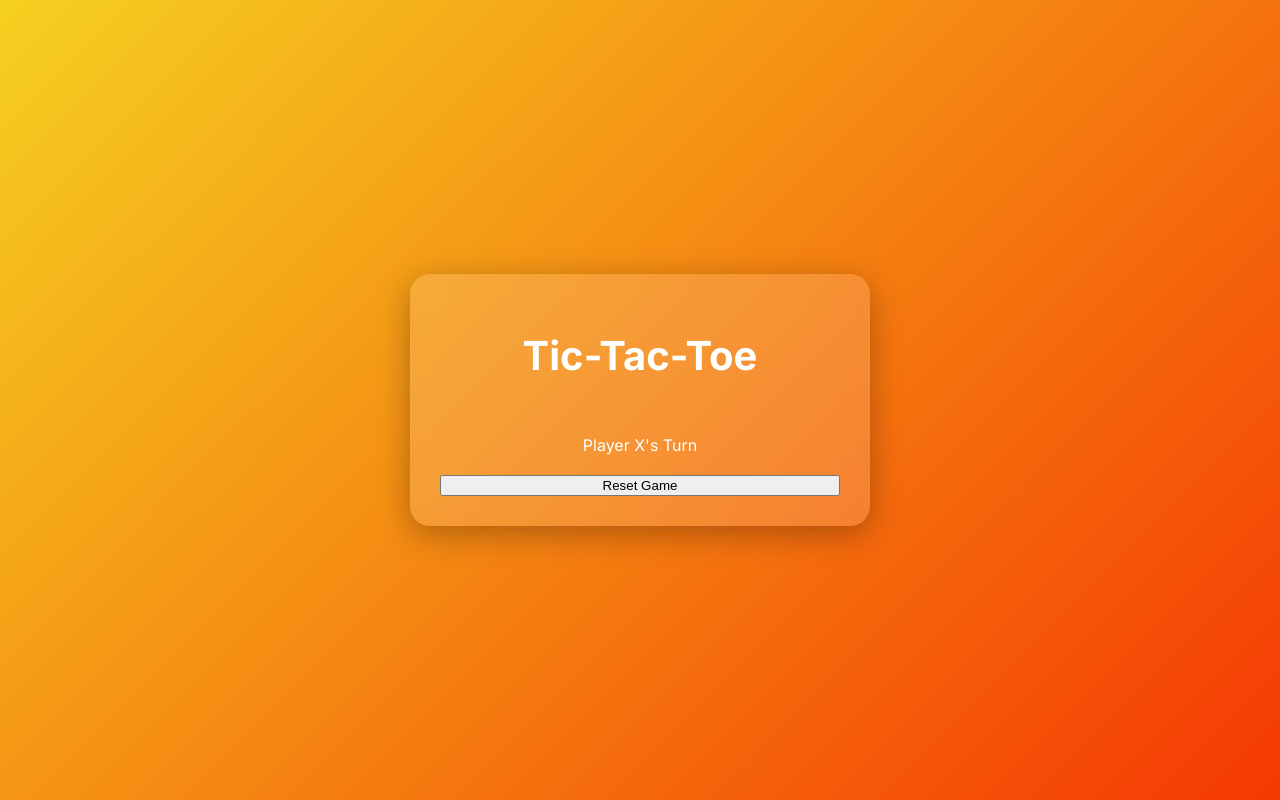
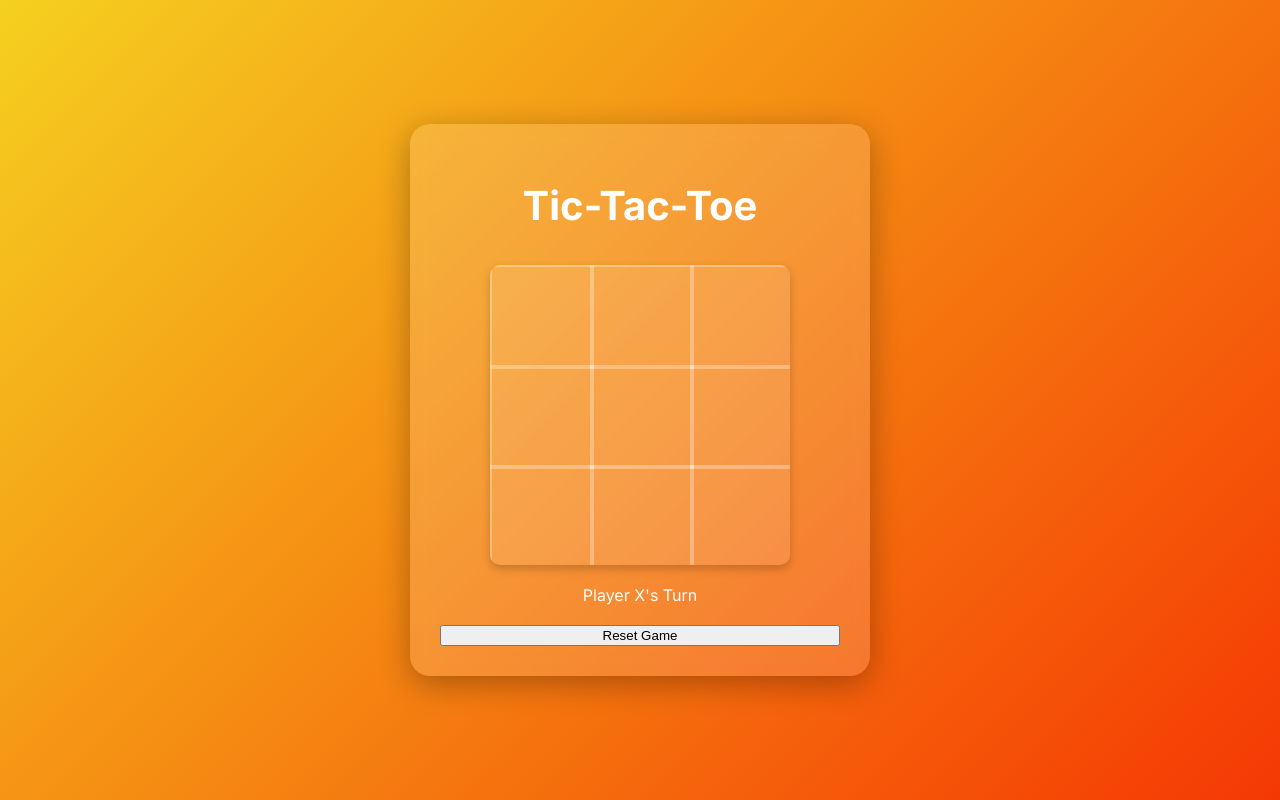
Before and after one commit to LombameLemma/Tic-Tac-Toe-, a plain HTML site: page index.html in a window 1280 px wide. Drawn offline with Linux system fonts and the light colour scheme.

Commit message:
new change

```diff
--- a/style.css
+++ b/style.css
@@ -29,3 +29,28 @@ h1 {
     color: #fff;
     font-weight: 700;
 }
+.game-board {
+    display: grid;
+    grid-template-columns: repeat(3, 1fr); /* 3 columns, equal width */
+    grid-template-rows: repeat(3, 1fr);    /* 3 rows, equal height */
+    width: 300px; /* Fixed width for the board */
+    height: 300px; /* Fixed height for the board */
+    margin: 0 auto; /* Center the board */
+    background-color: rgba(255, 255, 255, 0.1);
+    border-radius: 10px;
+    overflow: hidden; /* Ensures rounded corners apply correctly */
+    box-shadow: 0 4px 10px rgba(0, 0, 0, 0.2);
+}
+.cell {
+    width: 100%;
+    height: 100%;
+    display: flex;
+    justify-content: center;
+    align-items: center;
+    font-size: 3rem;
+    font-weight: 700;
+    border: 2px solid rgba(255, 255, 255, 0.3); /* Cell borders */
+    cursor: pointer;
+    transition: background-color 0.2s ease;
+    color: #fff; /* Default text color for X and O */
+}
```
